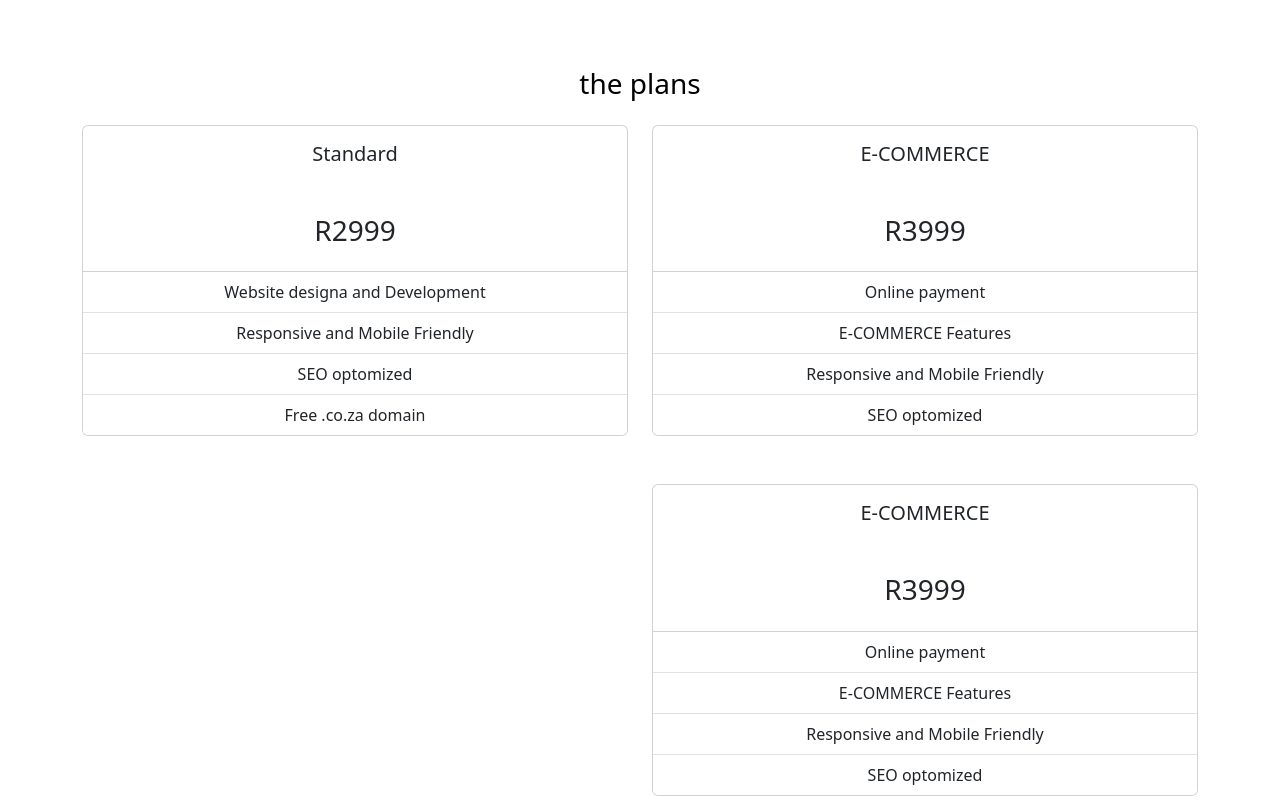
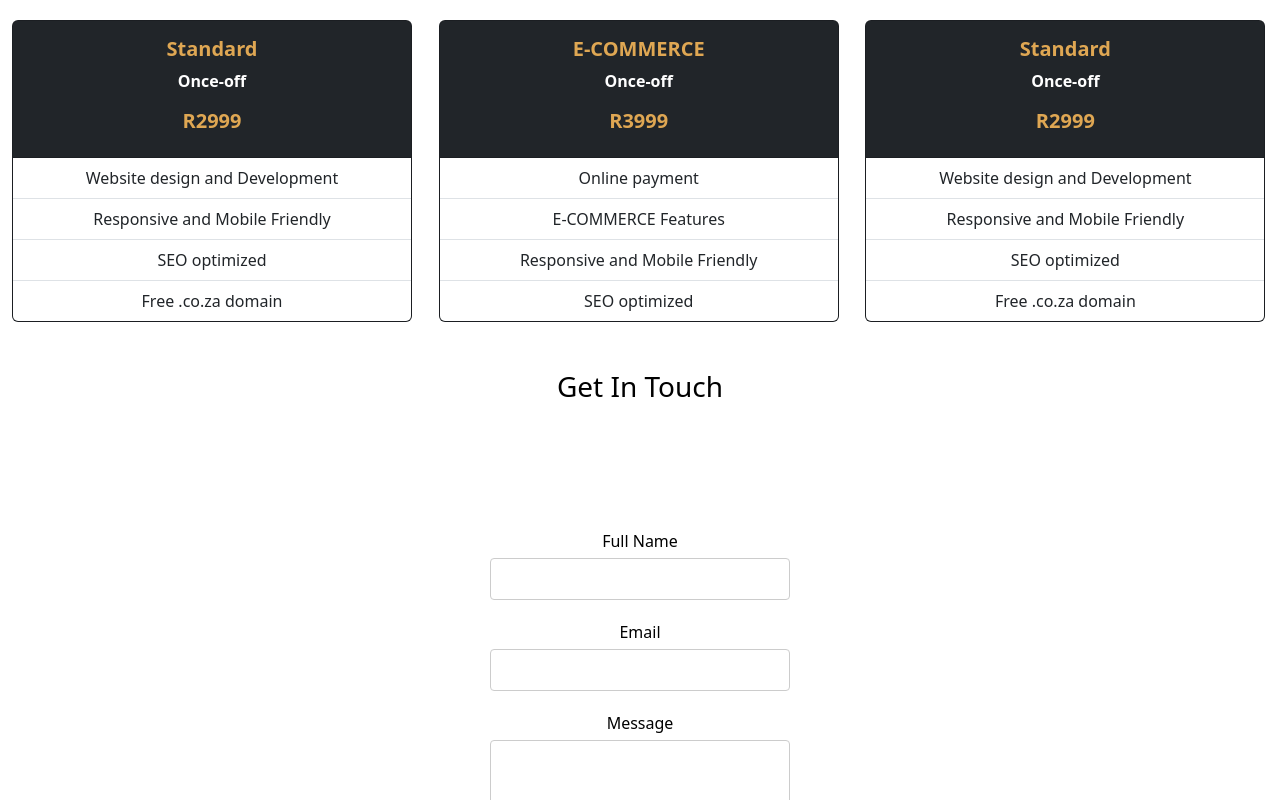
Before and after one commit to HlobisileLukhele/mobile-matters-ecommerce-site, a React (Create React App) app: page /Services in a window 1280 px wide. Shown: the part 720-1520 px from the top of the page. Built offline with nearby package versions, Linux system fonts and the light colour scheme.

Commit message:
imported contactform and rendered it

```diff
--- a/src/Components/Services.jsx
+++ b/src/Components/Services.jsx
@@ -1,73 +1,64 @@
 import React from "react";
+import ContactForm from './ContactForm';
+
 
 const Services = () => (
-
-  <div className="Container-fluid">
-    <h1 className="services-heading mb-4mt-4">Website Services</h1>
-    <img src="images/Landing page.png" alt ="web servicees pages" className="imag-fluid mb-4mt-4"/>
-
-  <div class="container text-center">
-    <h3 className="mb-4 mt-4 plans ">    the plans</h3>
-  <div class="row mb-4 mt-4">
-    <div class="col-sm">
-    <div class="card" style={{width: "18rem;"}}>
-    <div class="card-body">
-    <h5 class="card-title bg-grey">Standard</h5>
-    <p class="card-text">Once-off</p>
-    <h3 class="card-title bg-grey">R2999</h3>
+  <div class="container-fluid">
+    <h2 className="mt-4 web">Web Developement Services</h2>
+    <img src="images/Landing page.png" alt="landing pages of different screen sizes" className="img-fluid landing-page "/>
+    <div class="row align-items-center">
+      <h3 className="mb-4 mt-4 plans">Explore plans</h3>
+      <div class="col-sm me-0 mr-0  mb-4 mt-4 align-items-center">
+        <div className="card bg-dark" style={{width:"25rem" }}>
+            <div className="card-body">
+              <h5 className="card-title title">Standard</h5>
+              <p className="card-text">Once-off</p>
+              <h3 className="card-title price">R2999</h3>
             </div>
-  <ul class="list-group list-group-flush">
-    <li class="list-group-item">Website designa and Development</li>
-    <li class="list-group-item">Responsive and Mobile Friendly</li>
-    <li class="list-group-item">SEO optomized</li>
-    <li class="list-group-item">Free .co.za domain</li>
+            <ul className="list-group list-group-flush">
+              <li className="list-group-item">Website design and Development</li>
+              <li className="list-group-item">Responsive and Mobile Friendly</li>
+              <li className="list-group-item">SEO optimized</li>
+              <li className="list-group-item">Free .co.za domain</li>
             </ul>
           </div>
       </div>
-    <div class="col-sm">
-  <div class="row">
-    <div class="col-sm">
-    <div class="card" style={{width:"18rem;"}}>
-    <div class="card-body">
-    <h5 class="card-title bg-grey">E-COMMERCE</h5>
-    <p class="card-text">Once-off</p>
-    <h3 class="card-title bg-grey">R3999</h3>
+
+      <div class="col-sm me-0 mr-0  mb-4 mt-4">
+        <div className="card bg-dark" style={{ width: "25em" }}>
+            <div className="card-body">
+              <h5 className="card-title title">E-COMMERCE</h5>
+              <p className="card-text">Once-off</p>
+              <h3 className="card-title price">R3999</h3>
             </div>
-  <ul class="list-group list-group-flush">
-    <li class="list-group-item">Online payment </li>
-    <li class="list-group-item">E-COMMERCE Features</li>
-    <li class="list-group-item">Responsive and Mobile Friendly</li>
-    <li class="list-group-item">SEO optomized</li>
+            <ul className="list-group list-group-flush">
+              <li className="list-group-item">Online payment</li>
+              <li className="list-group-item">E-COMMERCE Features</li>
+              <li className="list-group-item">Responsive and Mobile Friendly</li>
+              <li className="list-group-item">SEO optimized</li>
             </ul>
           </div>
       </div>
-<div  className="mb-4 mt-4">
+
+      <div class="col-sm me-0 mr-0 mb-4 mt-4">
+        <div className="card bg-dark" style={{width: "25rem"}}>
+            <div className="card-body">
+              <h5 className="card-title title">Standard</h5>
+              <p className="card-text">Once-off</p>
+              <h3 className="card-title price">R2999</h3>
             </div>
-    <div class="col-sm">
-    <div class="row">
-    <div class="col-sm">
-    <div class="card" style={{width:"18rem;"}}>
-    <div class="card-body">
-    <h5 class="card-title bg-grey">E-COMMERCE</h5>
-    <p class="card-text">Once-off</p>
-    <h3 class="card-title bg-grey">R3999</h3>
-  </div>
-  <ul class="list-group list-group-flush">
-    <li class="list-group-item">Online payment </li>
-    <li class="list-group-item">E-COMMERCE Features</li>
-    <li class="list-group-item">Responsive and Mobile Friendly</li>
-    <li class="list-group-item">SEO optomized</li>
+            <ul className="list-group list-group-flush">
+              <li className="list-group-item">Website design and Development</li>
+              <li className="list-group-item">Responsive and Mobile Friendly</li>
+              <li className="list-group-item">SEO optimized</li>
+              <li className="list-group-item">Free .co.za domain</li>
             </ul>
           </div>
   </div>
 </div>
-     </div>
-</div>
-</div>
-</div>
-</div>
+<h3 className="mt-4 text-align-center">Get In Touch</h3>
+   <ContactForm />
 </div>
 );
 
-
 export default Services;
```
Lines whose indentation alone changed are shown as unchanged.
